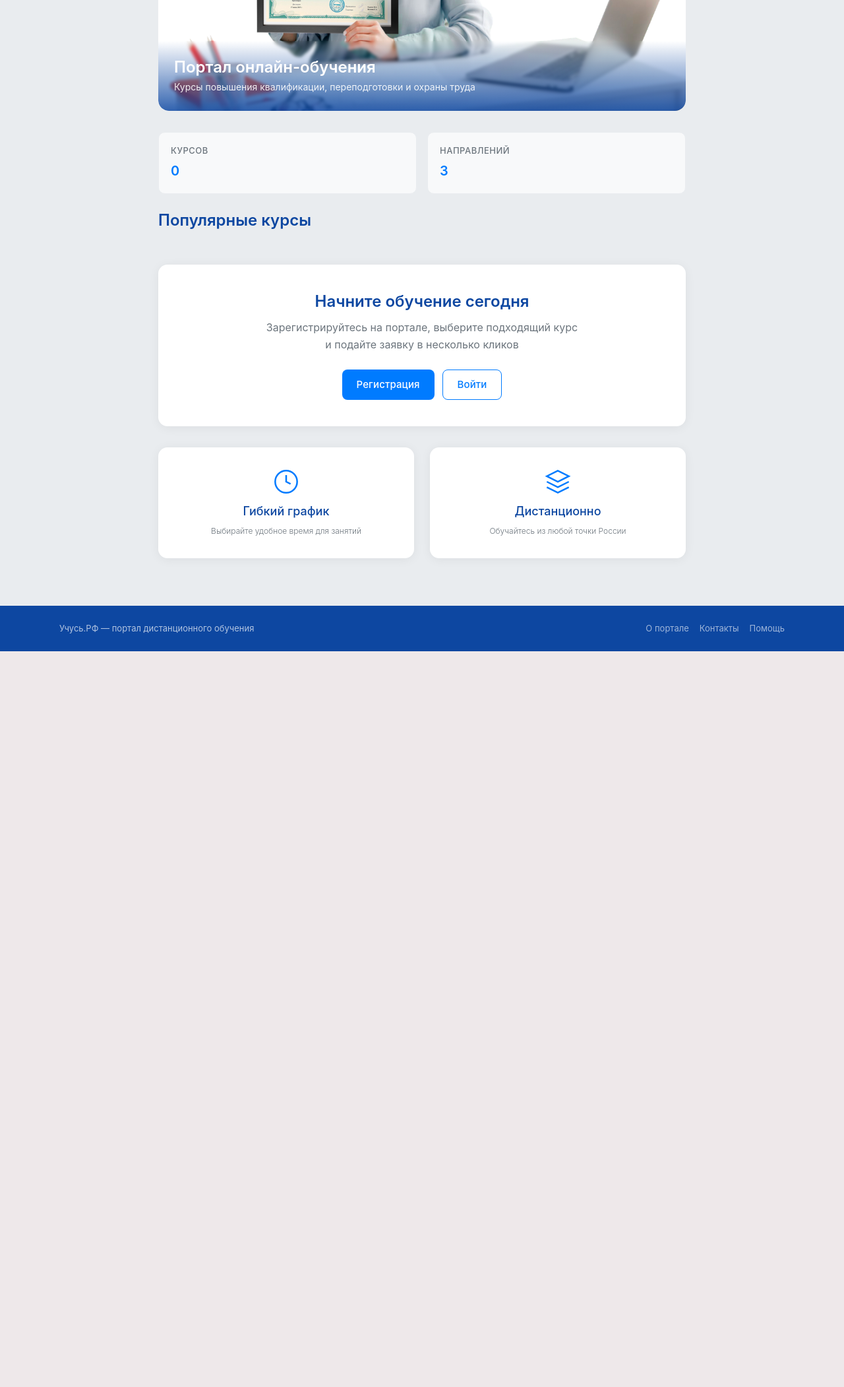
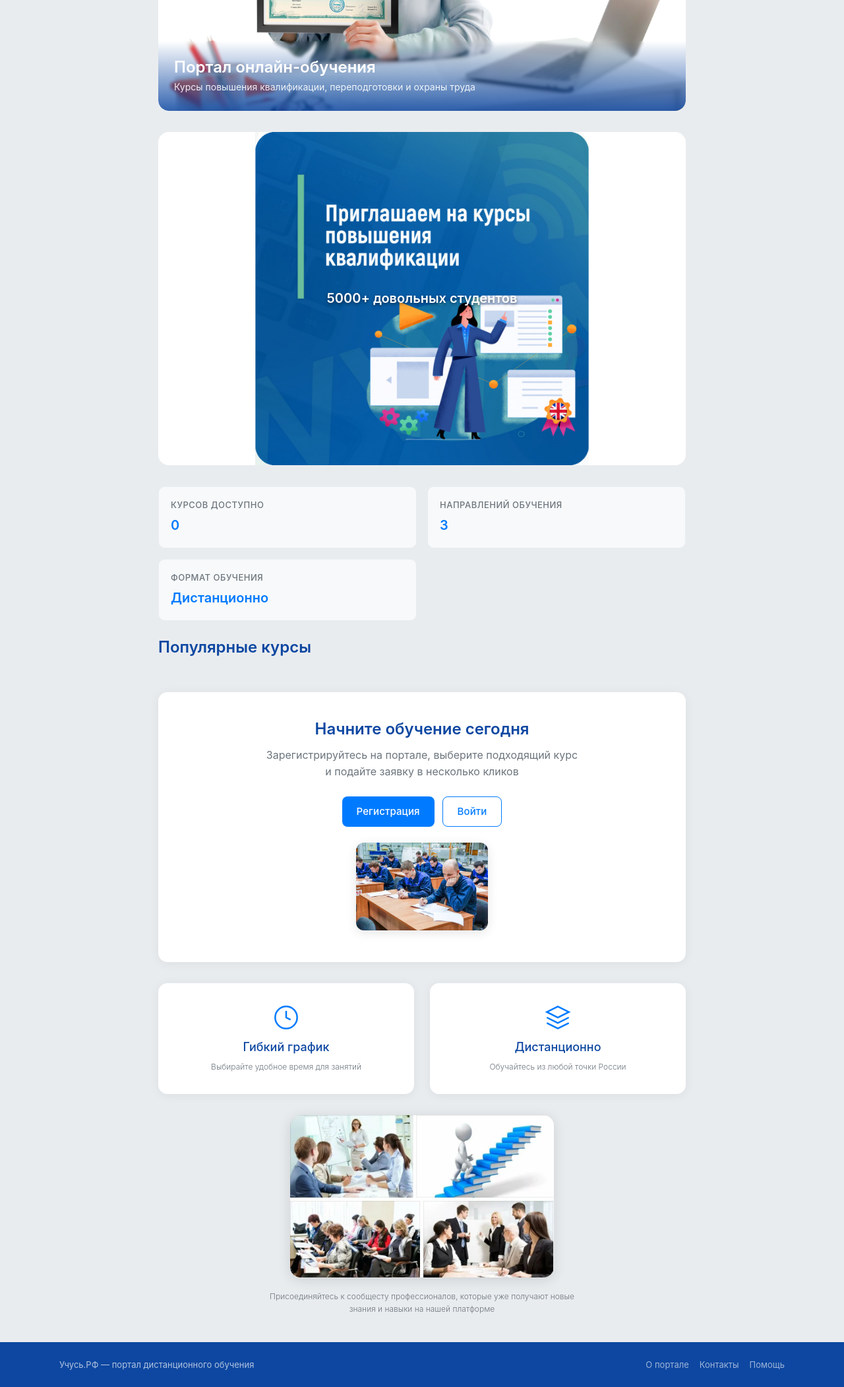
Before and after one commit to nesterovroman151-gif/Demo, a Django app: page / in a window 1280 px wide. Shown: the part 439-2541 px from the top of the page at 66% size. Before the commit the page ends 1426 px from the top, so only its background shows below. Run offline with Django 5.2, Linux system fonts and the light colour scheme; data that the repository does not hold is empty; some web fonts are replaced.

Commit message:
Улучшен дизайн: добавлены фоновые изображения и визуальные элементы

```diff
--- a/main/templates/main/apply.html
+++ b/main/templates/main/apply.html
@@ -1,7 +1,9 @@
 {% extends 'base.html' %}
 {% block title %}Новая заявка — Учусь.РФ{% endblock %}
 {% block content %}
-<div style="max-width:560px;margin:0 auto">
+<div style="position:relative;max-width:560px;margin:0 auto">
+    <div class="apply-bg" style="position:absolute;top:0;left:0;right:0;bottom:0;background:url('/static/assets/Приглашение_на_курсы.jpg') center/cover no-repeat;opacity:0.08;pointer-events:none;border-radius:16px;"></div>
+    <div style="max-width:560px;margin:0 auto;position:relative">
         <div class="section-header">
             <div>
                 <h2>Оформление заявки</h2>
@@ -27,4 +29,5 @@
             </form>
         </div>
     </div>
+</div>
 {% endblock %}
--- a/main/templates/main/landing.html
+++ b/main/templates/main/landing.html
@@ -2,7 +2,7 @@
 {% block title %}Учусь.РФ — Портал дистанционного обучения{% endblock %}
 {% block content %}
 <div style="max-width:800px;margin:0 auto">
-    <div class="hero-block fade-in" style="margin-bottom:32px">
+    <div class="hero-block fade-in" style="margin-bottom:32px;position:relative">
         <img src="/static/assets/hero.png" alt="" style="width:100%;border-radius:16px;display:block;">
         <div class="hero-overlay">
             <h2>Портал онлайн-обучения</h2>
@@ -10,14 +10,25 @@
         </div>
     </div>
 
+    <div style="position:relative;margin-bottom:32px">
+        <img src="/static/assets/Приглашение_на_курсы.jpg" alt="" style="width:100%;border-radius:16px;display:block;">
+        <div style="position:absolute;top:0;left:0;right:0;bottom:0;display:flex;align-items:center;justify-content:center;color:#ffffff;font-size:20px;font-weight:600;text-shadow:0 2px 4px rgba(0,0,0,0.5)">
+            5000+ довольных студентов
+        </div>
+    </div>
+
     <div class="grid-info fade-in stagger-1">
         <div class="info-card">
-            <h3>Курсов</h3>
+            <h3>Курсов доступно</h3>
             <p>{{ courses.count }}</p>
         </div>
         <div class="info-card">
-            <h3>Направлений</h3>
+            <h3>Направлений обучения</h3>
             <p>3</p>
+        </div>
+        <div class="info-card">
+            <h3>Формат обучения</h3>
+            <p>Дистанционно</p>
         </div>
     </div>
 
@@ -36,7 +47,9 @@
             </div>
             <h3 style="margin-bottom:8px;font-size:15px;line-height:1.4">{{ course.name }}</h3>
             <p class="small-text" style="color:#6c757d;margin-bottom:16px">{{ course.get_course_type_display }}</p>
-            <a href="{% url 'login' %}" class="btn btn-primary btn-sm" style="margin-top:auto">Подробнее</a>
+            <div style="margin-top:auto">
+                <a href="{% url 'login' %}" class="btn btn-primary btn-sm" style="width:100%">Подробнее</a>
+            </div>
         </div>
         {% endfor %}
     </div>
@@ -46,10 +59,11 @@
         <p style="color:#6c757d;margin-bottom:24px;max-width:480px;margin-left:auto;margin-right:auto">
             Зарегистрируйтесь на портале, выберите подходящий курс и подайте заявку в несколько кликов
         </p>
-        <div style="display:flex;gap:12px;justify-content:center;flex-wrap:wrap">
+        <div style="display:flex;gap:12px;justify-content:center;flex-wrap:wrap;margin-bottom:24px">
             <a href="{% url 'register' %}" class="btn btn-primary">Регистрация</a>
             <a href="{% url 'login' %}" class="btn btn-secondary">Войти</a>
         </div>
+        <img src="/static/assets/diploma.webp" alt="" style="width:100%;max-width:200px;border-radius:12px;box-shadow:0 4px 16px rgba(0,0,0,0.1)">
     </div>
 
     <div class="grid-2 fade-in stagger-4" style="margin-top:32px;margin-bottom:32px">
@@ -64,5 +78,12 @@
             <p class="small-text" style="color:#6c757d">Обучайтесь из любой точки России</p>
         </div>
     </div>
+
+    <div style="text-align:center;margin-top:32px">
+        <img src="/static/assets/XXL_height.webp" alt="" style="width:100%;max-width:400px;border-radius:16px;box-shadow:0 4px 20px rgba(0,0,0,0.12)">
+        <p class="small-text" style="margin-top:12px;color:#6c757d;max-width:500px;margin-left:auto;margin-right:auto">
+            Присоединяйтесь к сообщесту профессионалов, которые уже получают новые знания и навыки на нашей платформе
+        </p>
+    </div>
 </div>
 {% endblock %}
--- a/main/templates/main/login.html
+++ b/main/templates/main/login.html
@@ -1,7 +1,8 @@
 {% extends 'base.html' %}
 {% block title %}Вход — Учусь.РФ{% endblock %}
 {% block content %}
-<div class="auth-page">
+<div class="auth-page" style="position:relative;overflow:hidden">
+    <div class="auth-page-bg" style="position:absolute;top:0;left:0;right:0;bottom:0;background:url('/static/assets/все-курсы.jpg') center/cover no-repeat;opacity:0.12;pointer-events:none;"></div>
     <div class="auth-card fade-in">
         <h1>Вход</h1>
         <p class="subtitle">Войдите в свой личный кабинет</p>
--- a/main/templates/main/register.html
+++ b/main/templates/main/register.html
@@ -1,7 +1,8 @@
 {% extends 'base.html' %}
 {% block title %}Регистрация — Учусь.РФ{% endblock %}
 {% block content %}
-<div class="auth-page">
+<div class="auth-page" style="position:relative;overflow:hidden">
+    <div class="auth-page-bg" style="position:absolute;top:0;left:0;right:0;bottom:0;background:url('/static/assets/Приглашение_на_курсы.jpg') center/cover no-repeat;opacity:0.15;pointer-events:none;"></div>
     <div class="auth-card fade-in">
         <h1>Регистрация</h1>
         <p class="subtitle">Создайте аккаунт для записи на курсы</p>
```
Also changed, not shown: main/templates/main/admin_panel.html (+8 -2 lines), main/templates/main/profile.html (+9 -2 lines). Lines whose indentation alone changed are shown as unchanged.
